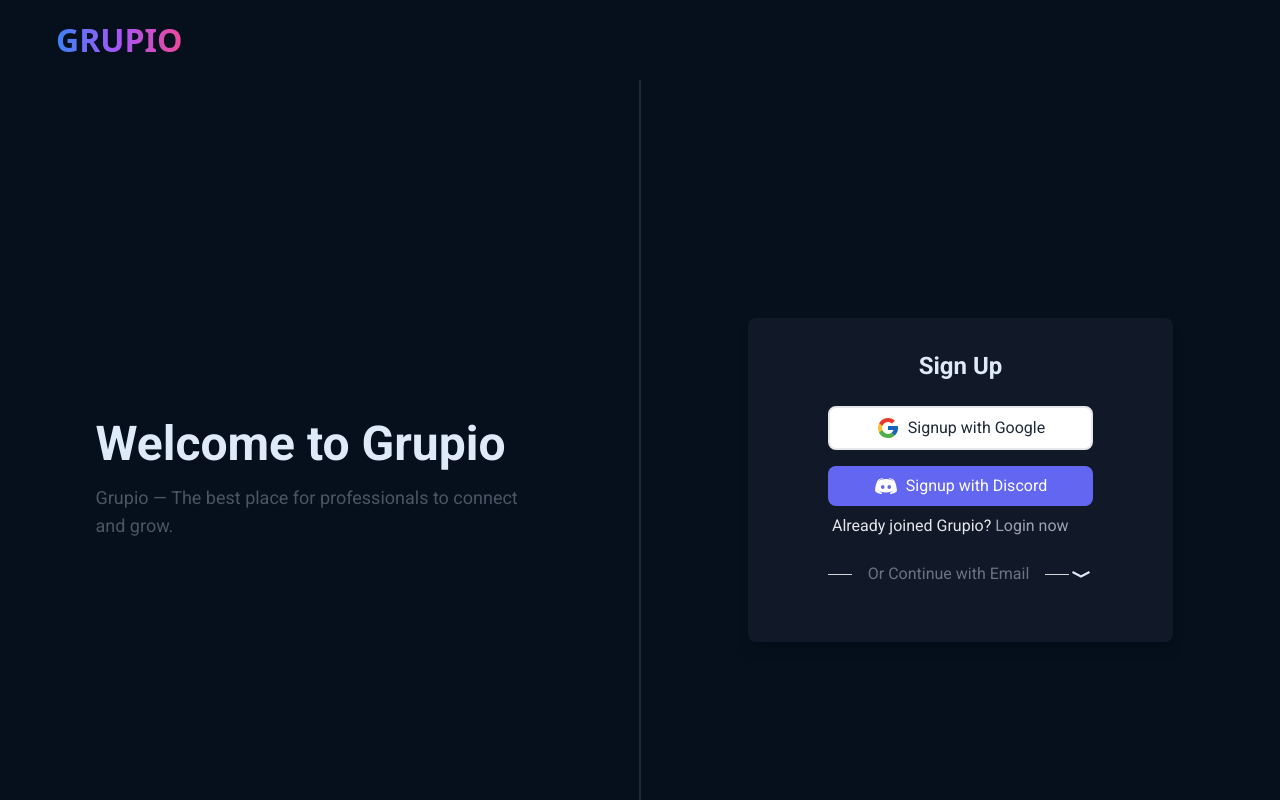
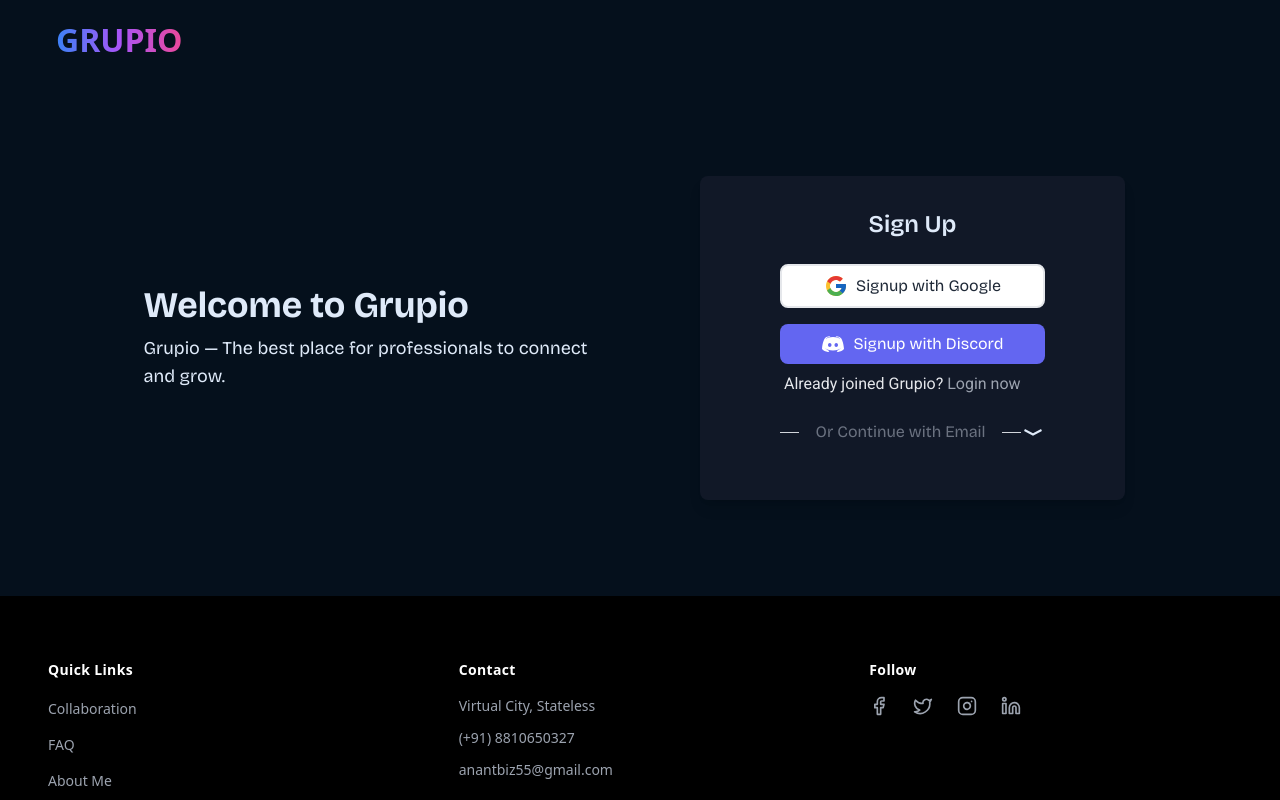
Before and after one commit to anant223/Eventopedia, a React (Vite) app: page /auth in a window 1280 px wide. Shown: the top 800 px of the page. Built offline with nearby package versions, Linux system fonts and the light colour scheme; a web font is replaced by a local one.

Commit message:
impro the auth page

```diff
--- a/src/pages/Auth.jsx
+++ b/src/pages/Auth.jsx
@@ -1,5 +1,5 @@
 import React from "react";
-import { Login, Signup } from "../components/index.js";
+import { Container, Login, Signup } from "../components/index.js";
 import { motion } from "motion/react";
 import { easeIn } from "motion";
 import { useSearchParams } from "react-router-dom";
@@ -9,30 +9,36 @@
   const type = searchParam.get("type");
 
   return (
-    <div className="min-h-screen flex bg-background font-roboto">
+    <div className="py-24 text-text font-bricolage w-full flex-col gap-8">
+      <Container>
+        <div className="w-full flex flex-col lg:flex-row justify-center items-center gap-8">
+          {/* Left Text Section */}
           <motion.div
             initial={{ opacity: 0, y: 40 }}
             animate={{ opacity: 1, y: 0 }}
             transition={{ duration: 0.8, delay: 0.2, ease: easeIn }}
-        className="w-1/2 lg:flex hidden max-w-md mx-auto text-text flex-col justify-center"
+            className="w-full max-w-md sm:flex hidden flex-col items-center lg:items-start text-center lg:text-left"
           >
-        <h1 className="text-5xl font-bold mb-4">
+            <h1 className="font-bold text-4xl pb-2">
               {type === "login" ? "Welcome Back!" : "Welcome to Grupio"}
             </h1>
-        <p className="text-lg text-gray-600">
+            <p className="text-lg">
               {type === "login"
                 ? "Log in to access your account."
                 : "Grupio — The best place for professionals to connect and grow."}
             </p>
           </motion.div>
-      <div className=" w-0.5 h-screen bg-gray-800 hidden lg:flex"></div>
+
+          {/* Divider */}
+          <div className="hidden lg:flex w-px bg-gray-800 mx-4" />
+
+          {/* Right Form Section */}
           <motion.div
             initial={{ opacity: 0, y: 40 }}
             animate={{ opacity: 1, y: 0 }}
             transition={{ duration: 0.8, delay: 0.2, ease: easeIn }}
-        className="w-full mx-auto max-w-md flex justify-center items-center"
+            className="w-full max-w-md flex justify-center"
           >
-        {console.log(searchParam)}
             {type === "login" ? (
               <Login signupFn={(view) => setSearchParam({ type: view })} />
             ) : (
@@ -40,6 +46,8 @@
             )}
           </motion.div>
         </div>
+      </Container>
+    </div>
   );
 };
 
```
Lines whose indentation alone changed are shown as unchanged.
